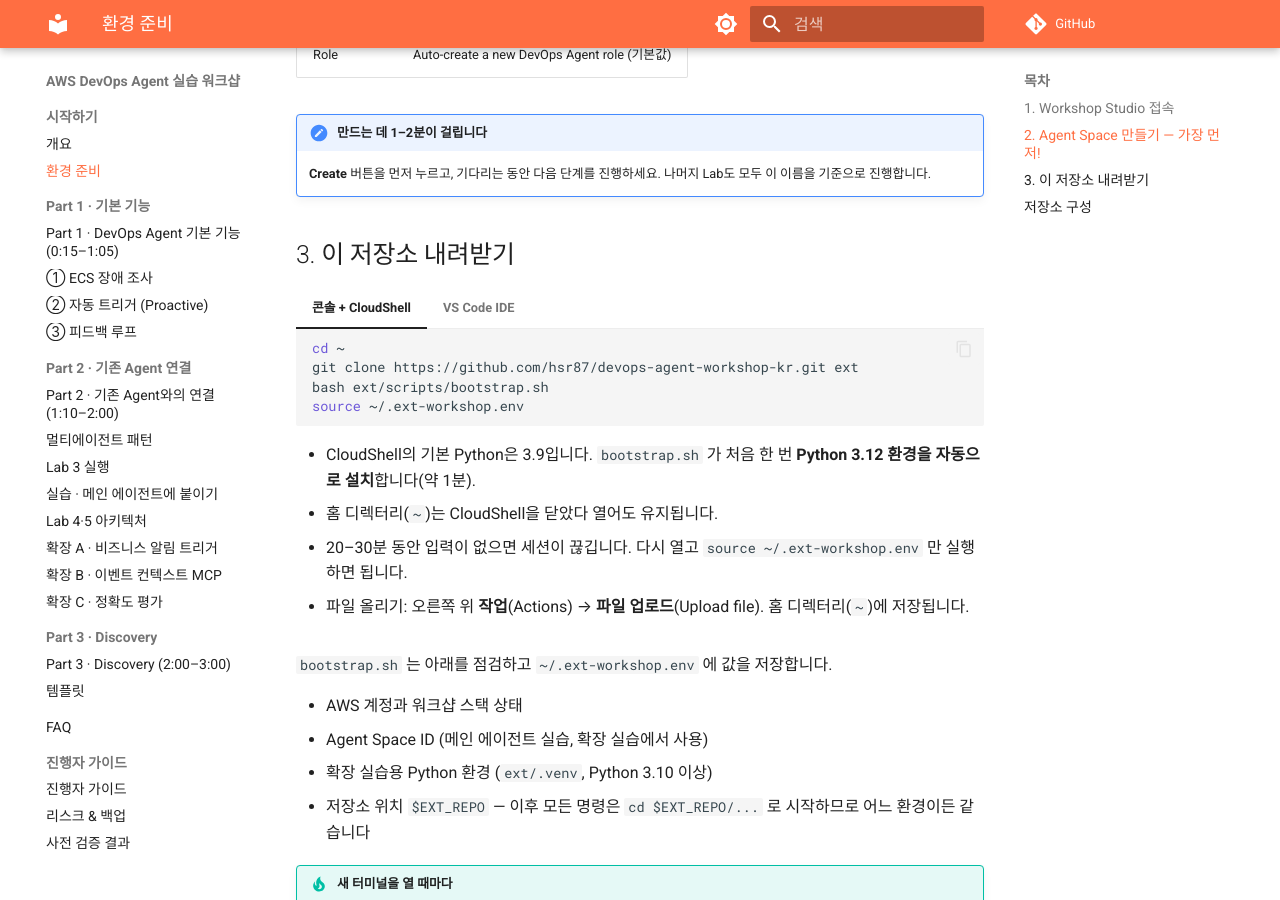
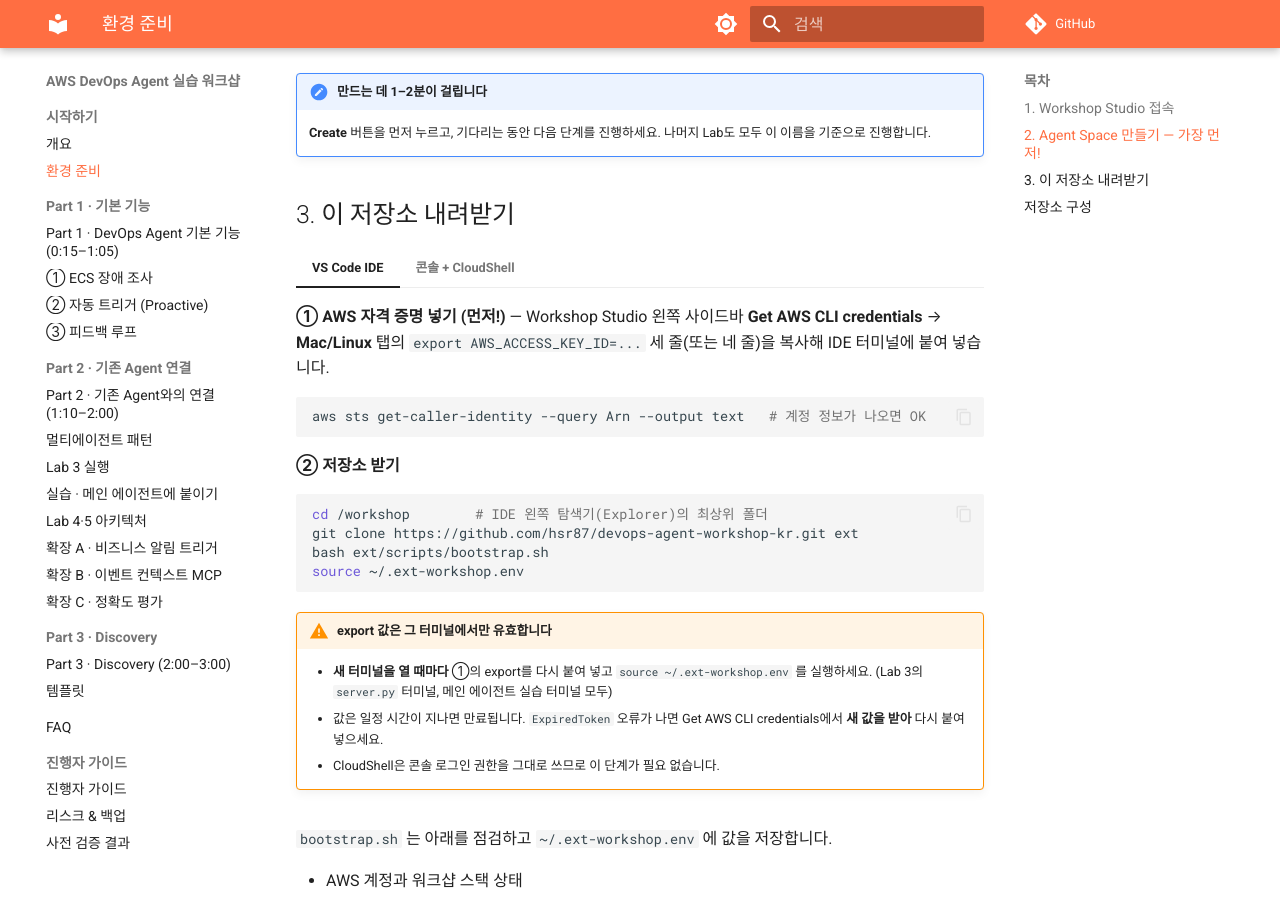
Before and after one commit to hsr87/devops-agent-workshop-kr, an MkDocs documentation site: the page built from docs/setup.md, in a window 1280 px wide and 900 px high, scrolled down 1198 px. Built offline with MkDocs 1.6.1 and Material for MkDocs 9.7.7, drawn with Linux system fonts in a browser that asks for light colours; comment, search, counter and statistics services are not loaded; some of the changed text lies outside the part shown.

Commit message:
Make the browser VS Code IDE the default environment; CloudShell becomes the alternative
Co-Authored-By: Claude Opus 5.5 <noreply@anthropic.com>

````diff
--- a/docs/facilitator/index.md
+++ b/docs/facilitator/index.md
@@ -6,12 +6,12 @@
 flowchart TB
   P[진행자: Workshop Studio 이벤트 생성<br/>기존 공개 워크샵 그대로] --> A[참가자 계정 자동 프로비저닝<br/>IDE + cloudformation-template 스택]
   A --> B[참가자: 이 가이드 사이트를 따라 진행]
-  B --> C[참가자 CloudShell 또는 IDE에서<br/>git clone + bootstrap.sh]
+  B --> C[참가자 VS Code IDE 터미널에서<br/>git clone + bootstrap.sh]
 ```
 
 - **워크샵을 새로 publish할 필요가 없습니다.** Workshop Studio에서 기존 공개 워크샵으로 이벤트만 만들면 됩니다.
-- 참가자는 이 가이드를 보며 진행하고, 확장 실습 코드는 **CloudShell**(기본) 또는 VS Code IDE 터미널에서 `git clone` 으로 받습니다. 이 저장소가 public이라 인증이 필요 없습니다.
-- 오프닝에서 **어느 환경을 쓸지 하나로 정해 안내**하세요. 기본은 콘솔 + CloudShell이고, VS Code는 Lab 3에서만 엽니다. 두 환경 모두 `bootstrap.sh` 이후 명령은 같습니다.
+- 참가자는 이 가이드를 보며 진행하고, 확장 실습 코드는 **VS Code IDE 터미널**(기본, CloudShell도 가능)에서 `git clone` 으로 받습니다. 이 저장소가 public이라 인증이 필요 없습니다.
+- 오프닝에서 **어느 환경을 쓸지 하나로 정해 안내**하세요. 기본은 **VS Code IDE**입니다(Lab 3까지 한 곳에서 진행). 시작할 때 **Get AWS CLI credentials** export를 붙여 넣게 하세요. CloudShell을 써도 `bootstrap.sh` 이후 명령은 같습니다.
 
 ## 타이밍 시트
 
--- a/docs/part2/ext-mcp.md
+++ b/docs/part2/ext-mcp.md
@@ -17,7 +17,7 @@
 
 ## 실습
 
-### 1) 로컬에서 동작 확인 (CloudShell 또는 VS Code 터미널)
+### 1) 로컬에서 동작 확인 (VS Code IDE 터미널)
 
 ```bash
 cd $EXT_REPO/extensions/event-context-mcp
--- a/docs/part2/ext-router.md
+++ b/docs/part2/ext-router.md
@@ -32,7 +32,7 @@ flowchart LR
 
 ## 1) 알림 세 건 처리 시작 (1:25)
 
-[Lab 3](lab3.md)의 **Run SRE Agent** 를 **먼저** 누르고, Lab 3의 Live Output에 `creating new task` 가 보인 **뒤에** 시작합니다(Lab 3은 진행 중인 조사를 재사용하기 때문입니다). 이 실습은 **CloudShell**(또는 VS Code의 새 터미널)에서 합니다.
+[Lab 3](lab3.md)의 **Run SRE Agent** 를 **먼저** 누르고, Lab 3의 Live Output에 `creating new task` 가 보인 **뒤에** 시작합니다(Lab 3은 진행 중인 조사를 재사용하기 때문입니다). 이 실습은 VS Code IDE의 **새 터미널**에서 합니다(Lab 3 `server.py` 가 첫 터미널을 쓰고 있음).
 
 DevOps Agent 조사는 **12–25분** 걸립니다(사전 검증 실측). 그래서 `start` 를 먼저 해 두고 기다리는 동안 코드를 읽습니다.
 
--- a/docs/part2/lab3.md
+++ b/docs/part2/lab3.md
@@ -27,7 +27,7 @@ git commit -m "Reset to original code for Lab 3 investigation" && git push origi
 ## 1. 실행
 
 !!! info "Lab 3은 VS Code IDE 터미널에서 실행합니다"
-    Lab 3 코드(`/workshop/lab-3`)와 대시보드가 IDE 서버에 있어서 CloudShell에서는 실행할 수 없습니다. 나머지 실습은 CloudShell에서 계속하면 됩니다.
+    Lab 3 코드(`/workshop/lab-3`)와 대시보드가 IDE 서버에 있어서 CloudShell에서는 실행할 수 없습니다.
 
     IDE 터미널을 새로 열었다면 먼저 **Get AWS CLI credentials** 의 export 값을 붙여 넣으세요 → [환경 준비](../setup.md)
 
--- a/docs/setup.md
+++ b/docs/setup.md
@@ -9,16 +9,16 @@
 1. **[https://bit.ly/4hTUWKA](https://bit.ly/4hTUWKA)** 에 접속하거나 오른쪽 QR 코드를 스캔합니다. Event access code가 링크에 들어 있어 따로 입력하지 않아도 됩니다.
 2. **Email one-time-password (OTP)** 로 로그인합니다.
 3. 약관에 동의하고 **Join event** 를 누릅니다. (access code를 묻는 화면이 나오면 진행자가 화면에 띄운 코드를 입력)
-4. 왼쪽 사이드바에서 **Open AWS console** 을 새 탭으로 엽니다. **VS Code IDE** 는 Part 2의 Lab 3에서만 씁니다.
+4. 왼쪽 사이드바에서 **Open AWS console** 과 **VS Code IDE** 를 각각 새 탭으로 엽니다. 명령은 모두 VS Code IDE 터미널에서 실행합니다.
 
 임시 AWS 계정, VS Code IDE, 실습 인프라(CloudFormation 스택 `cloudformation-template`)가 모두 준비되어 있습니다.
 
-!!! info "명령은 어디서 실행하나요? (두 가지 중 하나만 고르세요)"
-    | | 콘솔 + CloudShell (기본) | VS Code IDE |
+!!! info "명령은 어디서 실행하나요? → VS Code IDE 터미널"
+    | | VS Code IDE (기본) | 콘솔 + CloudShell (대안) |
     |---|---|---|
-    | 여는 법 | AWS 콘솔 위쪽 막대의 **CloudShell 아이콘** (`>_`), 리전 **us-east-1** | Workshop Studio 사이드바 → **VS Code IDE** → Terminal. **브라우저에서 열리는 실습용 IDE**이고, 내 PC의 VS Code가 아닙니다 |
-    | 쓰는 곳 | Part 1 명령, 확장 실습 전부 | 위와 같음 |
-    | Lab 3 | **VS Code IDE에서만** 가능 (Lab 3 코드와 대시보드가 IDE 서버에 있음) | 그대로 |
+    | 여는 법 | Workshop Studio 사이드바 → **VS Code IDE** → 메뉴 **Terminal → New Terminal**. **브라우저에서 열리는 실습용 IDE**이고, 내 PC의 VS Code가 아닙니다 | AWS 콘솔 위쪽 막대의 **CloudShell 아이콘** (`>_`), 리전 **us-east-1** |
+    | 쓰는 곳 | 모든 실습 | Part 1 명령, 확장 실습 |
+    | Lab 3 | 가능 (Lab 3 코드와 대시보드가 IDE 서버에 있음) | **불가** |
 
     두 환경 모두 아래 3번의 `bootstrap.sh` 를 실행하면 이후 명령은 똑같습니다.
 
@@ -36,20 +36,6 @@
     **Create** 버튼을 먼저 누르고, 기다리는 동안 다음 단계를 진행하세요. 나머지 Lab도 모두 이 이름을 기준으로 진행합니다.
 
 ## 3. 이 저장소 내려받기
-
-=== "콘솔 + CloudShell"
-
-    ```bash
-    cd ~
-    git clone https://github.com/hsr87/devops-agent-workshop-kr.git ext
-    bash ext/scripts/bootstrap.sh
-    source ~/.ext-workshop.env
-    ```
-
-    - CloudShell의 기본 Python은 3.9입니다. `bootstrap.sh` 가 처음 한 번 **Python 3.12 환경을 자동으로 설치**합니다(약 1분).
-    - 홈 디렉터리(`~`)는 CloudShell을 닫았다 열어도 유지됩니다.
-    - 20–30분 동안 입력이 없으면 세션이 끊깁니다. 다시 열고 `source ~/.ext-workshop.env` 만 실행하면 됩니다.
-    - 파일 올리기: 오른쪽 위 **작업**(Actions) → **파일 업로드**(Upload file). 홈 디렉터리(`~`)에 저장됩니다.
 
 === "VS Code IDE"
 
@@ -73,6 +59,20 @@
         - 값은 일정 시간이 지나면 만료됩니다. `ExpiredToken` 오류가 나면 Get AWS CLI credentials에서 **새 값을 받아** 다시 붙여 넣으세요.
         - CloudShell은 콘솔 로그인 권한을 그대로 쓰므로 이 단계가 필요 없습니다.
 
+=== "콘솔 + CloudShell"
+
+    ```bash
+    cd ~
+    git clone https://github.com/hsr87/devops-agent-workshop-kr.git ext
+    bash ext/scripts/bootstrap.sh
+    source ~/.ext-workshop.env
+    ```
+
+    - CloudShell의 기본 Python은 3.9입니다. `bootstrap.sh` 가 처음 한 번 **Python 3.12 환경을 자동으로 설치**합니다(약 1분).
+    - 홈 디렉터리(`~`)는 CloudShell을 닫았다 열어도 유지됩니다.
+    - 20–30분 동안 입력이 없으면 세션이 끊깁니다. 다시 열고 `source ~/.ext-workshop.env` 만 실행하면 됩니다.
+    - 파일 올리기: 오른쪽 위 **작업**(Actions) → **파일 업로드**(Upload file). 홈 디렉터리(`~`)에 저장됩니다.
+
 `bootstrap.sh` 는 아래를 점검하고 `~/.ext-workshop.env` 에 값을 저장합니다.
 
 - AWS 계정과 워크샵 스택 상태
@@ -86,7 +86,7 @@
 ??? question "git clone이 막혀 있다면?"
     아래처럼 압축 파일로 내려받아도 됩니다.
     ```bash
-    cd ~ && curl -sL https://github.com/hsr87/devops-agent-workshop-kr/archive/refs/heads/main.tar.gz | tar xz
+    cd /workshop && curl -sL   # CloudShell이면 cd ~ https://github.com/hsr87/devops-agent-workshop-kr/archive/refs/heads/main.tar.gz | tar xz
     mv devops-agent-workshop-kr-main ext && bash ext/scripts/bootstrap.sh
     ```
 
````
Also changed, not shown: docs/index.md (+4 -4 lines).
